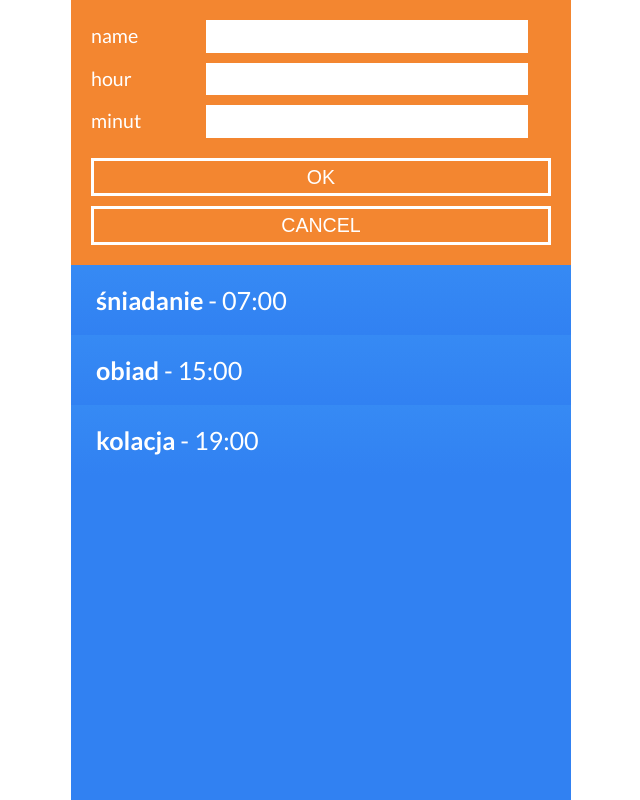
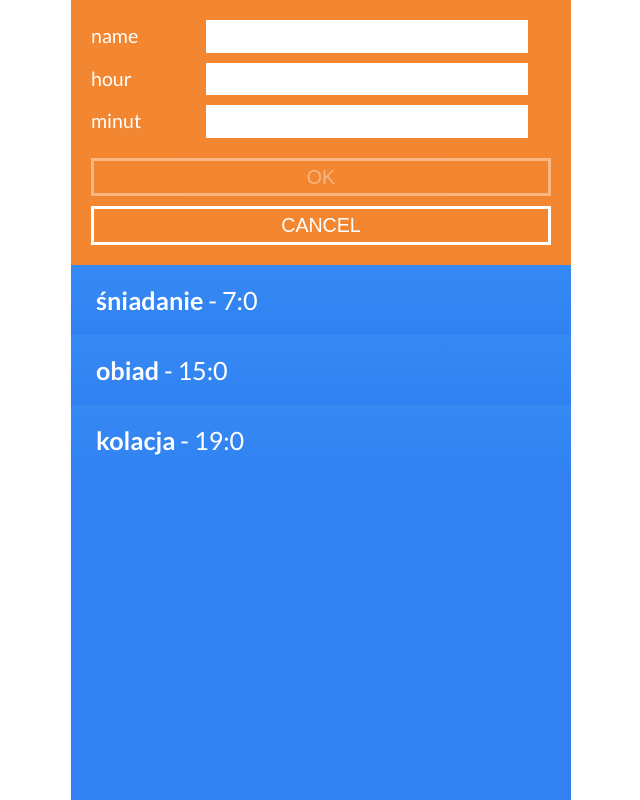
Before and after one commit to berera/React---pierwsze-kroki-VP, a React (Create React App) app in the folder react_pierwsze_kroki/: page / in a window 1280 px wide. Shown: the whole page, without its empty margins (319-959 px from the left). Built offline with nearby package versions, Linux system fonts and the light colour scheme.

Commit message:
Add isFormValide; isValidName; isValidHour; isValidMinute

```diff
--- a/react_pierwsze_kroki/src/App.jsx
+++ b/react_pierwsze_kroki/src/App.jsx
@@ -9,15 +9,15 @@ class App extends Component {
 		super();
 		this.state = {
 			events: [
-				{ id: 0, name: "śniadanie", hour: "07", minute: "00" },
-				{ id: 1, name: "obiad", hour: "15", minute: "00" },
-				{ id: 2, name: "kolacja", hour: "19", minute: "00" },
+				{ id: 0, name: "śniadanie", hour: 7, minute: 0 },
+				{ id: 1, name: "obiad", hour: 15, minute: 0 },
+				{ id: 2, name: "kolacja", hour: 19, minute: 0 },
 			],
 			editedEvent: {
 				id: uniqeid(),
 				name: "",
-				hour: "",
-				minute: "",
+				hour: -1,
+				minute: -1,
 			},
 		};
 
@@ -54,8 +54,8 @@ class App extends Component {
 
 			return {
 				events: updatedEvent,
-				editedEvent: {id: uniqeid(), name: "", hour:"", minute:""}
-			}
+				editedEvent: { id: uniqeid(), name: "", hour: -1, minute: -1 },
+			};
 		});
 		// this.setState((prevState) => ({
 		// 	events: [...prevState.events, prevState.editedEvent],
--- a/react_pierwsze_kroki/src/EditEvent.jsx
+++ b/react_pierwsze_kroki/src/EditEvent.jsx
@@ -1,8 +1,20 @@
 import React from "react";
 import "./EditEvent.css";
-import { isValidNumberInput } from "./utils";
+import {
+	isValidNumberInput,
+	parseInputAsNumber,
+	isValidName,
+	isValidHour,
+	isValidMinute,
+} from "./utils";
+import PropTypes from "prop-types";
 
 const EditEvent = (props) => {
+	const isFormValide =
+		isValidName(props.name) &&
+		isValidHour(props.hour) &&
+		isValidMinute(props.minute);
+
 	return (
 		<div className="edit-event">
 			<div className="edit-event__input-group">
@@ -23,10 +35,12 @@ const EditEvent = (props) => {
 					type="tel"
 					id="hour"
 					name="hour"
-					value={props.hour}
+					value={props.hour === -1 ? "" : props.hour}
 					onKeyDown={(e) => isValidNumberInput(e)}
 					onChange={(e) =>
-						props.onInputChange({ [e.target.name]: e.target.value })
+						props.onInputChange({
+							[e.target.name]: parseInputAsNumber(e.target.value),
+						})
 					}
 				/>
 			</div>
@@ -36,16 +50,28 @@ const EditEvent = (props) => {
 					type="tel"
 					id="minute"
 					name="minute"
-					value={props.minute}
+					value={props.minute === -1 ? "" : props.minute}
 					onChange={(e) =>
-						props.onInputChange({ [e.target.name]: e.target.value })
+						props.onInputChange({
+							[e.target.name]: parseInputAsNumber(e.target.value),
+						})
 					}
 				/>
 			</div>
-			<button onClick={() => props.onSave()}>OK</button>
+			<button disabled={!isFormValide} onClick={() => props.onSave()}>
+				OK
+			</button>
 			<button>Cancel</button>
 		</div>
 	);
 };
 
+EditEvent.propTypes = {
+	name: PropTypes.string,
+	hour: PropTypes.number,
+	minute: PropTypes.number,
+	onInputChange: PropTypes.func,
+	onSave: PropTypes.func,
+};
+
 export default EditEvent;
--- a/react_pierwsze_kroki/src/utils.js
+++ b/react_pierwsze_kroki/src/utils.js
@@ -7,3 +7,30 @@ export function isValidNumberInput(e) {
 		return true;
 	return e.preventDefault();
 }
+
+//org
+// export function isValidNumberInput(e) {
+// 	if (isNaN(parseInt(e.key, 10)) === true) return e.preventDefault();
+// 	return true;
+//   }
+
+export function parseInputAsNumber(val) {
+	if(val === "") return -1;
+	return parseInt(val, 10);
+
+}
+
+export function isValidName(val) {
+	if(val.length > 0) return true;
+	return false;
+}
+
+export function isValidHour(val) {
+	if(val >= 0 && val <= 23) return true;
+	return false
+}
+
+export function isValidMinute(val) {
+	if(val >= 0 && val <= 59) return true;
+	return false
+}
```
Also changed, not shown: react_pierwsze_kroki/src/Countdown.jsx (+6 -4 lines).
